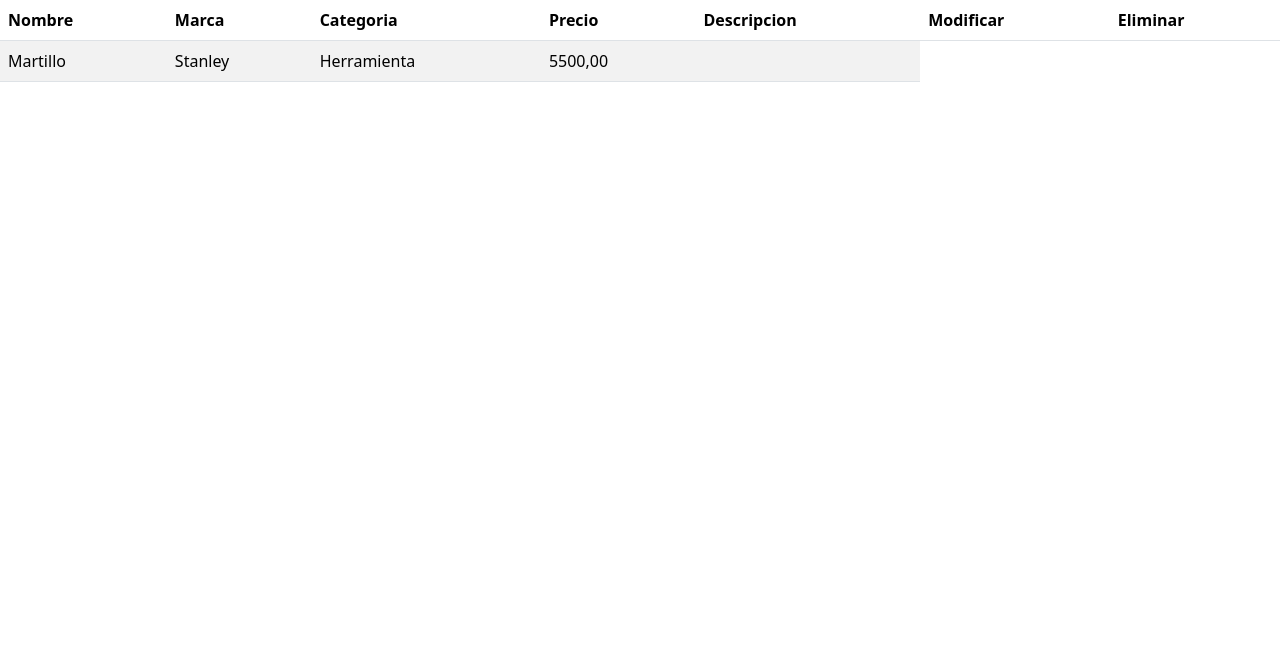
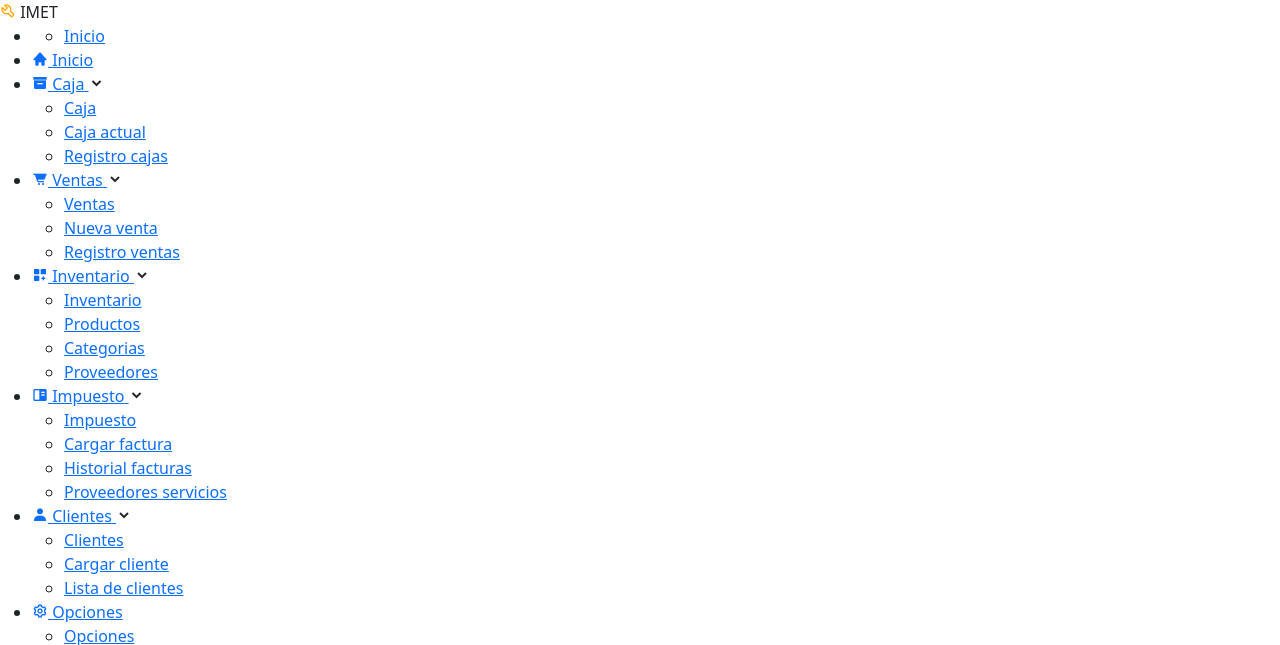
Before and after one commit to EstebanIDK/IMET, a Django app: page /productos/ in a window 1280 px wide. Shown: the top 645 px of the page. Before the commit the page ends 82 px from the top, so only its background shows below. Run offline with Django 5.2, Linux system fonts and the light colour scheme; data comes from the database, SQL or seed files in the repository.

Commit message:
Agregando navegacion

```diff
--- a/templates/base.html
+++ b/templates/base.html
@@ -6,14 +6,141 @@
     <meta name="viewport" content="width=device-width, initial-scale=1.0">
     <title>{% block title %}Proyecto{% endblock %}</title>
     <link rel="stylesheet" type="text/css" href="{% static 'css/styles.css' %}">
-
+    <link href='https://unpkg.com/boxicons@2.1.4/css/boxicons.min.css' rel='stylesheet'>
     <link href="https://cdn.jsdelivr.net/npm/bootstrap@5.3.3/dist/css/bootstrap.min.css" rel="stylesheet" integrity="sha384-QWTKZyjpPEjISv5WaRU9OFeRpok6YctnYmDr5pNlyT2bRjXh0JMhjY6hW+ALEwIH" crossorigin="anonymous">
-
+    <script src="script.js" defer></script>
     {% block extra_css %}{% endblock %}
 </head>
 <body>
-    <header>
-    </header>
+    <div class="sidebar close">
+        <div class="logo-details">
+          <!-- Logo y nombre / pendiente -->
+          <i class='bx bx-wrench bx-rotate-270' style='color:#ffa600' ></i>
+          <span class="logo_name">IMET</span>
+        </div>
+        <ul class="nav-links">
+          <!-- Intento de navegacion -->
+          <li>
+            <ul class="sub-menu blank">
+              <li><a class="link_name" href="#">Inicio</a></li>
+            </ul>
+          </li>
+          <li>
+            <div class="iocn-link">
+              <a href="#">
+                <i class='bx bxs-home' ></i>
+                <span class="link_name">Inicio</span>
+              </a>
+          </li>
+          <!-- Mas navegacion... -->
+          <li>
+            <div class="iocn-link">
+              <a href="#">
+                <i class='bx bxs-box'></i>
+                <span class="link_name">Caja</span>
+              </a>
+              <i class='bx bxs-chevron-down arrow'></i>
+            </div>
+            <ul class="sub-menu">
+              <li><a class="link_name" href="#">Caja</a></li>
+              <li><a href="#">Caja actual</a></li>
+              <li><a href="#">Registro cajas</a></li>
+            </ul>
+          </li>
+          <li>
+            <div class="iocn-link">
+              <a href="#">
+                <i class='bx bxs-cart-alt'></i>
+                <span class="link_name">Ventas</span>
+              </a>
+              <i class='bx bxs-chevron-down arrow'></i>
+            </div>
+            <ul class="sub-menu">
+              <li><a class="link_name" href="#">Ventas</a></li>
+              <li><a href="#">Nueva venta</a></li>
+              <li><a href="#">Registro ventas</a></li>
+            </ul>
+          </li>
+
+          <li>
+            <div class="iocn-link">
+              <a href="#">
+                <i class="bx bxs-customize"></i>
+                <span class="link_name">Inventario</span>
+              </a>
+              <i class='bx bxs-chevron-down arrow'></i>
+            </div>
+            <ul class="sub-menu">
+              <li><a class="link_name" href="#">Inventario</a></li>
+              <li><a href="#">Productos</a></li>
+              <li><a href="#">Categorias</a></li>
+              <li><a href="#">Proveedores</a></li>
+            </ul>
+          </li>
+          <li>
+            <div class="iocn-link">
+              <a href="#">
+                <i class='bx bxs-book-content'></i>
+                <span class="link_name">Impuesto</span>
+              </a>
+              <i class='bx bxs-chevron-down arrow'></i>
+            </div>
+            <ul class="sub-menu">
+              <li><a class="link_name" href="#">Impuesto</a></li>
+              <li><a href="#">Cargar factura</a></li>
+              <li><a href="#">Historial facturas</a></li>
+              <li><a href="#">Proveedores servicios</a></li>
+            </ul>
+          </li>
+          <li>
+            <div class="iocn-link">
+              <a href="#">
+                <i class='bx bxs-user'></i>
+                <span class="link_name">Clientes</span>
+              </a>
+              <i class='bx bxs-chevron-down arrow'></i>
+            </div>
+            <ul class="sub-menu">
+              <li><a class="link_name" href="#">Clientes</a></li>
+              <li><a href="#">Cargar cliente</a></li>
+              <li><a href="#">Lista de clientes</a></li>
+
+            </ul>
+          </li>
+          <li>
+            <a href="#">
+              <i class='bx bx-cog'></i>
+              <span class="link_name">Opciones</span>
+            </a>
+            <ul class="sub-menu blank">
+              <li><a class="link_name" href="#">Opciones</a></li>
+            </ul>
+          </li>
+          <li>
+            <div class="profile-details">
+              <div class="profile-content">
+                <img src="imagenes/profile.jpg" alt="profileImg">
+              </div>
+              <div class="name-job">
+                <div class="profile_name">Esteban</div>
+                <div class="job">empleado</div>
+              </div>
+              <i class='bx bx-log-out'></i>
+            </div>
+          </li>
+        </ul>
+      </div>
+      <section class="home-section">
+        <div class="home-content">
+          <!-- Menu contenido //Arreglar -->
+          <i class='bx bx-menu'></i>
+
+
+        </div>
+
+      </section>
+
+      <script src="script.js"></script>
 
     <main>
         {% block content %}
```
Also changed, not shown: static/css/style.css (+326 -0 lines), static/img/img.html (deleted), static/img/profile.jpg (added), static/js/main.js (deleted), static/js/script.js (added).
